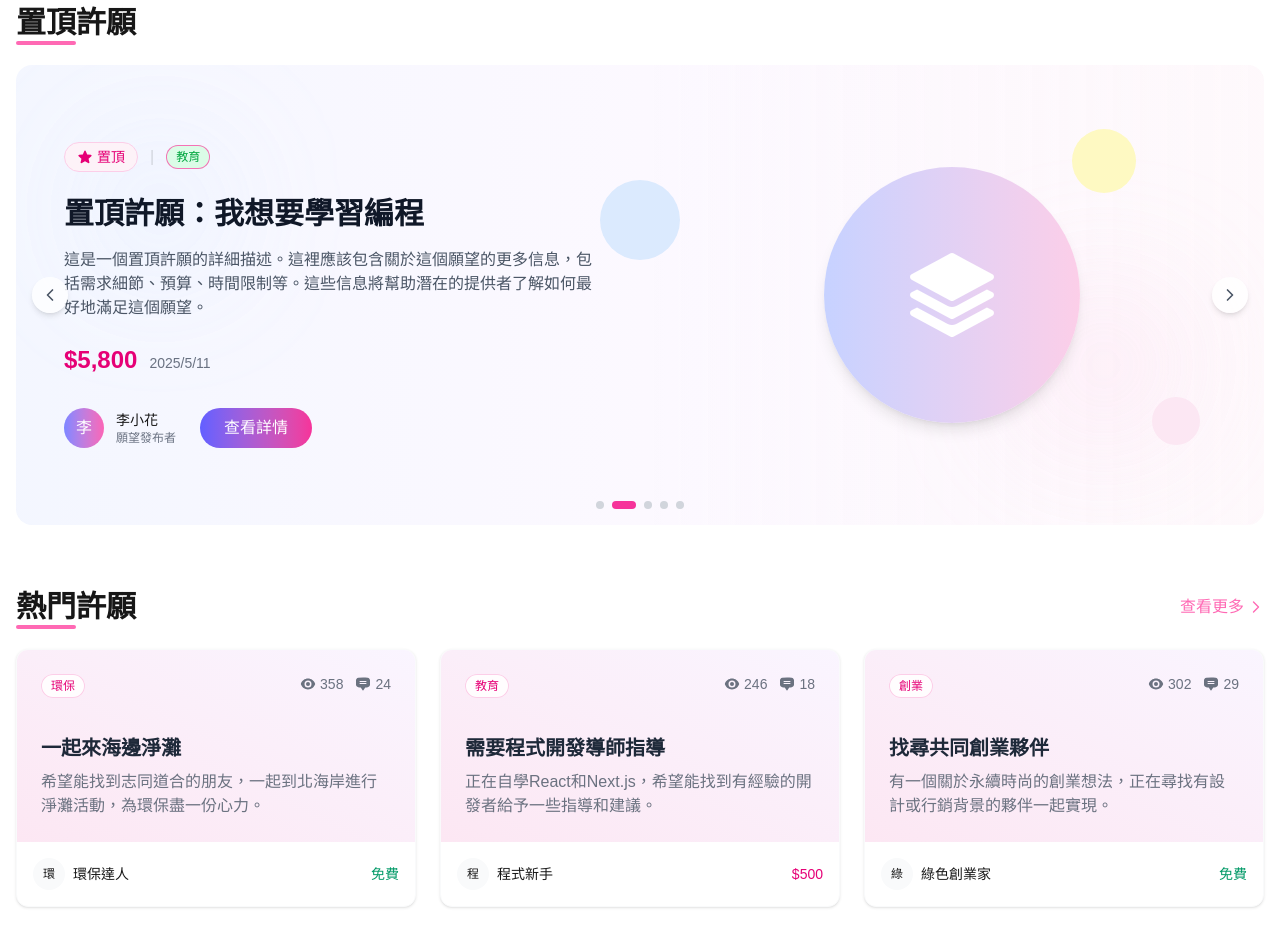
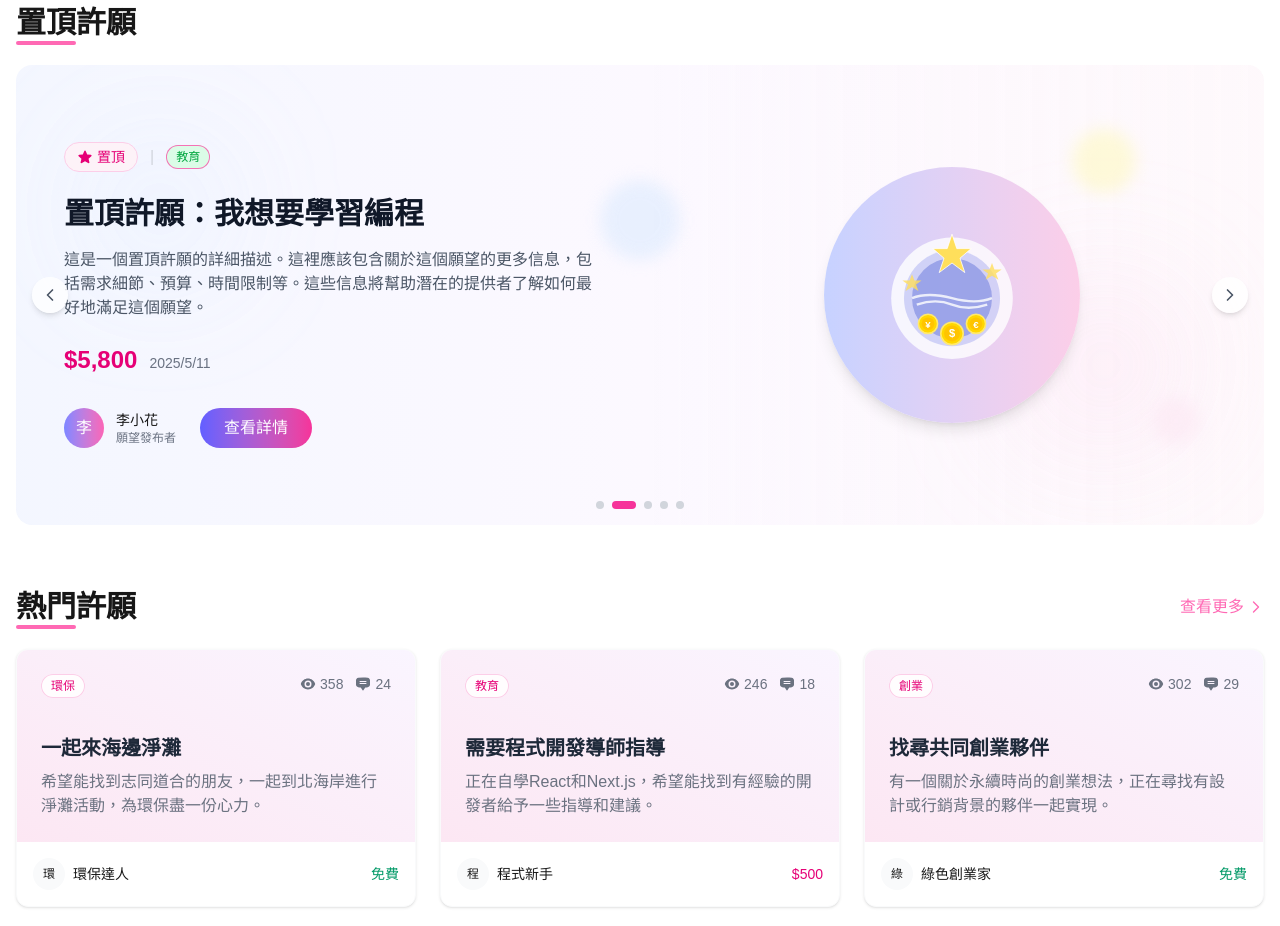
Before and after one commit to firstfu/wishing, a Next.js app: page / in a window 1280 px wide. Shown: the part 960-1886 px from the top of the page. Built offline with nearby package versions, Linux system fonts and the light colour scheme.

Commit message:
更新 FeaturedWishesCarousel 元件，替換 SVG 圖形以增強視覺效果，並調整背景圓形的透明度與模糊效果，提升整體美觀與用戶互動體驗。

```diff
--- a/app/components/wishes/FeaturedWishesCarousel.tsx
+++ b/app/components/wishes/FeaturedWishesCarousel.tsx
@@ -158,15 +158,48 @@ export default function FeaturedWishesCarousel({ wishes }: { wishes: Wish[] }) {
               {/* 右側圖案/圖片 */}
               <div className="hidden md:flex md:col-span-6 items-center justify-center relative z-10">
                 <div className="w-64 h-64 rounded-full bg-gradient-to-r from-indigo-200 to-pink-200 flex items-center justify-center shadow-lg">
-                  <svg xmlns="http://www.w3.org/2000/svg" viewBox="0 0 24 24" fill="currentColor" className="w-24 h-24 text-white">
-                    <path d="M11.644 1.59a.75.75 0 0 1 .712 0l9.75 5.25a.75.75 0 0 1 0 1.32l-9.75 5.25a.75.75 0 0 1-.712 0l-9.75-5.25a.75.75 0 0 1 0-1.32l9.75-5.25Z" />
-                    <path d="m3.265 10.602 7.668 4.129a2.25 2.25 0 0 0 2.134 0l7.668-4.13 1.37.739a.75.75 0 0 1 0 1.32l-9.75 5.25a.75.75 0 0 1-.71 0l-9.75-5.25a.75.75 0 0 1 0-1.32l1.37-.738Z" />
-                    <path d="m10.933 19.231-7.668-4.13-1.37.739a.75.75 0 0 0 0 1.32l9.75 5.25c.221.12.489.12.71 0l9.75-5.25a.75.75 0 0 0 0-1.32l-1.37-.738-7.668 4.13a2.25 2.25 0 0 1-2.134-.001Z" />
+                  <svg xmlns="http://www.w3.org/2000/svg" viewBox="0 0 100 100" fill="currentColor" className="w-40 h-40 text-white">
+                    {/* 許願池外圍 */}
+                    <circle cx="50" cy="52" r="38" fill="rgba(255,255,255,0.8)" />
+
+                    {/* 許願池內圈 */}
+                    <circle cx="50" cy="52" r="30" fill="rgba(116,126,232,0.3)" />
+                    <circle cx="50" cy="52" r="25" fill="rgba(76,95,210,0.4)" />
+
+                    {/* 池水波紋 */}
+                    <path d="M25 52 Q 35 48, 50 52 Q 65 56, 75 52" stroke="rgba(255,255,255,0.8)" strokeWidth="1.5" fill="none" />
+                    <path d="M28 56 Q 40 52, 50 56 Q 60 60, 72 56" stroke="rgba(255,255,255,0.8)" strokeWidth="1.5" fill="none" />
+
+                    {/* 閃亮的星星 - 大星星 */}
+                    <path d="M50 12 L53 21 L62 21 L55 27 L58 36 L50 30 L42 36 L45 27 L38 21 L47 21 Z" fill="rgba(255,223,91,1)" stroke="white" strokeWidth="0.5" />
+
+                    {/* 小星星 */}
+                    <path d="M75 30 L76.5 34 L81 34 L77.5 36.5 L79 40.5 L75 38 L71 40.5 L72.5 36.5 L69 34 L73.5 34 Z" fill="rgba(255,223,91,0.8)" />
+                    <path d="M25 37 L26.5 41 L31 41 L27.5 43.5 L29 47.5 L25 45 L21 47.5 L22.5 43.5 L19 41 L23.5 41 Z" fill="rgba(255,223,91,0.8)" />
+
+                    {/* 金幣 */}
+                    <circle cx="35" cy="68" r="6" fill="rgba(255,215,0,1)" stroke="rgba(255,233,110,1)" strokeWidth="1" />
+                    <circle cx="35" cy="68" r="4" fill="rgba(255,183,0,0.6)" />
+                    <text x="35" y="70.5" textAnchor="middle" fontSize="6" fill="white" fontWeight="bold">
+                      ¥
+                    </text>
+
+                    <circle cx="50" cy="74" r="7" fill="rgba(255,215,0,1)" stroke="rgba(255,233,110,1)" strokeWidth="1" />
+                    <circle cx="50" cy="74" r="5" fill="rgba(255,183,0,0.6)" />
+                    <text x="50" y="76.5" textAnchor="middle" fontSize="7" fill="white" fontWeight="bold">
+                      $
+                    </text>
+
+                    <circle cx="65" cy="68" r="6" fill="rgba(255,215,0,1)" stroke="rgba(255,233,110,1)" strokeWidth="1" />
+                    <circle cx="65" cy="68" r="4" fill="rgba(255,183,0,0.6)" />
+                    <text x="65" y="70.5" textAnchor="middle" fontSize="6" fill="white" fontWeight="bold">
+                      €
+                    </text>
                   </svg>
                 </div>
-                <div className="absolute -left-10 top-1/4 w-20 h-20 rounded-full bg-blue-100"></div>
-                <div className="absolute right-16 bottom-20 w-12 h-12 rounded-full bg-pink-100"></div>
-                <div className="absolute right-32 top-16 w-16 h-16 rounded-full bg-yellow-100"></div>
+                <div className="absolute -left-10 top-1/4 w-20 h-20 rounded-full bg-blue-100 opacity-60 blur-sm"></div>
+                <div className="absolute right-16 bottom-20 w-12 h-12 rounded-full bg-pink-100 opacity-60 blur-sm"></div>
+                <div className="absolute right-32 top-16 w-16 h-16 rounded-full bg-yellow-100 opacity-60 blur-sm"></div>
               </div>
             </div>
           );
```
